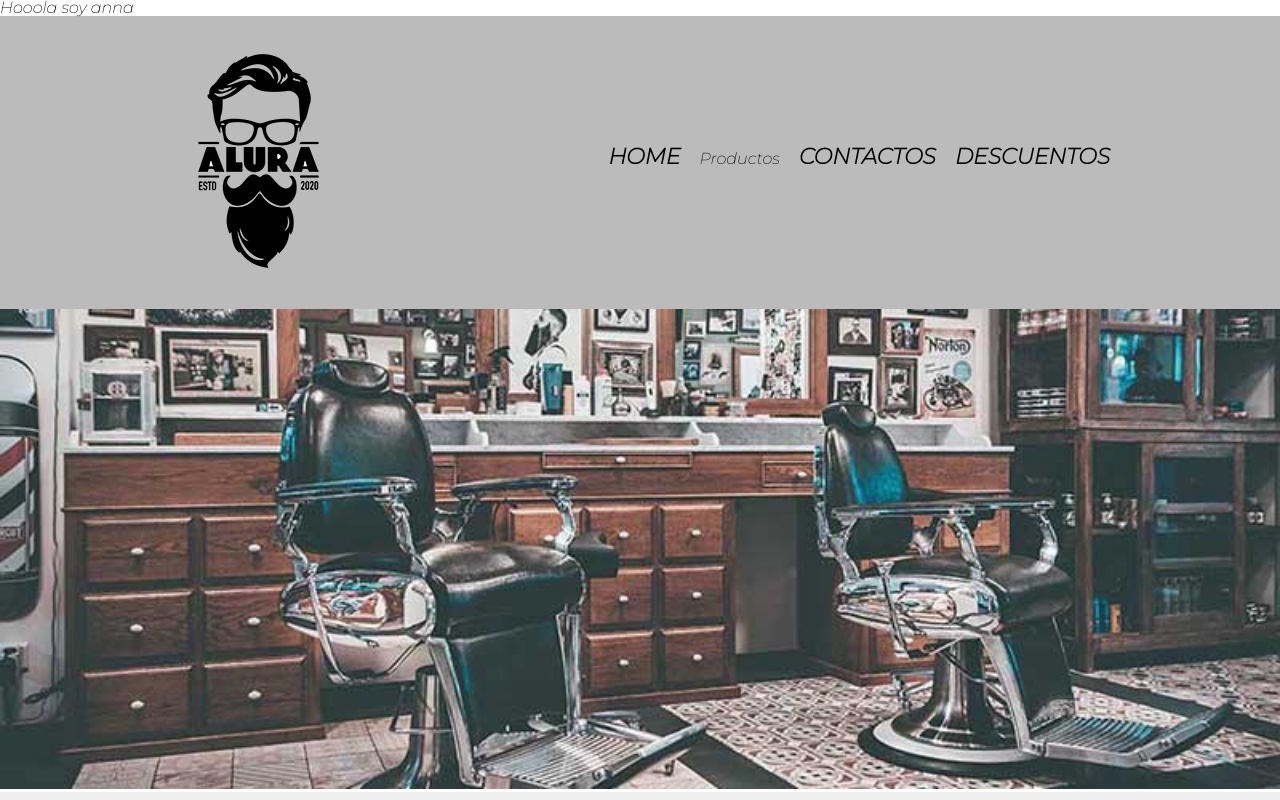
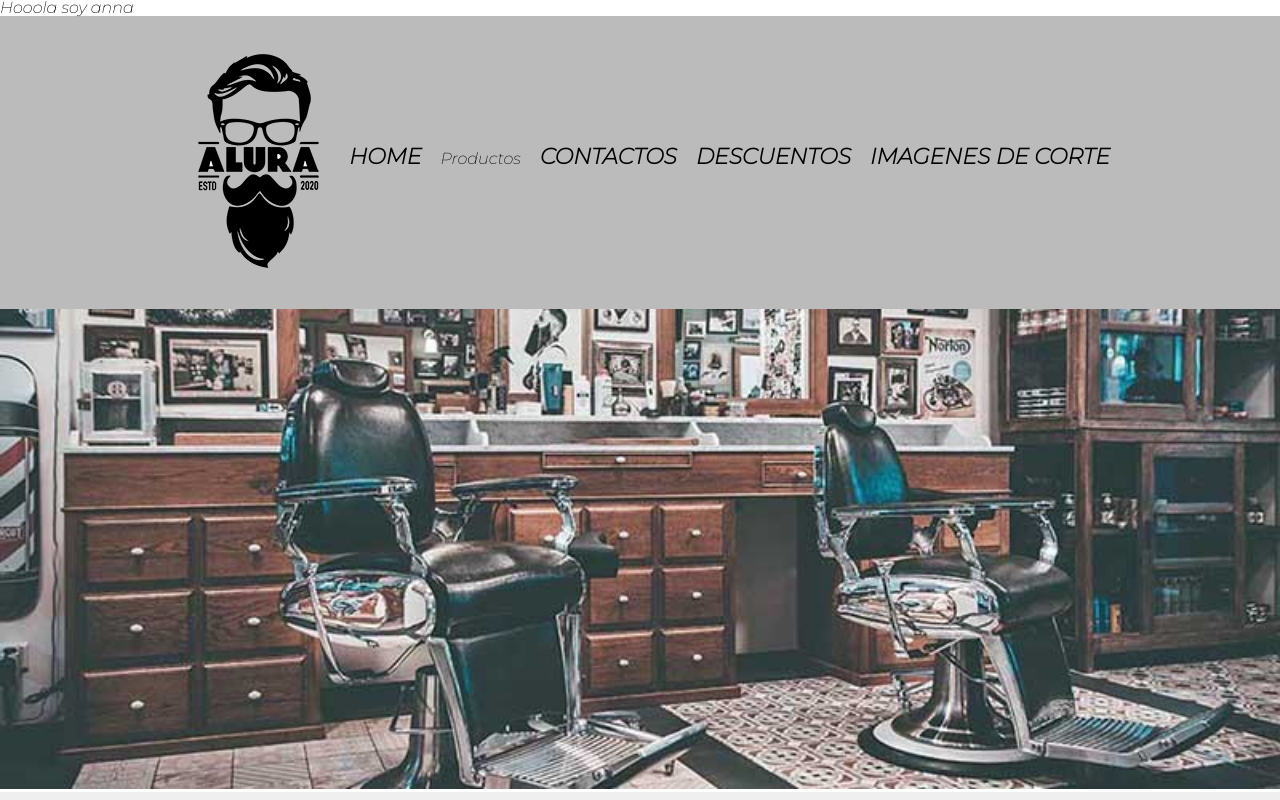
Before and after one commit to LucasSanjua/AaluraGit, a plain HTML site: page index.html in a window 1280 px wide. Shown: the top 800 px of the page. Drawn offline with Linux system fonts and the light colour scheme.

Commit message:
Se agrego menu de imagen

```diff
--- a/index.html
+++ b/index.html
@@ -20,6 +20,7 @@
                         <li><a href="productos.html"></a>Productos</li>
                         <li><a href="contacto.html">Contactos</a></li>
                         <li><a href="#">Descuentos</a></li>
+                        <li><a href="#">Imagenes de corte</a></li>
                     </ul>
                 </nav>
             </div>
```
